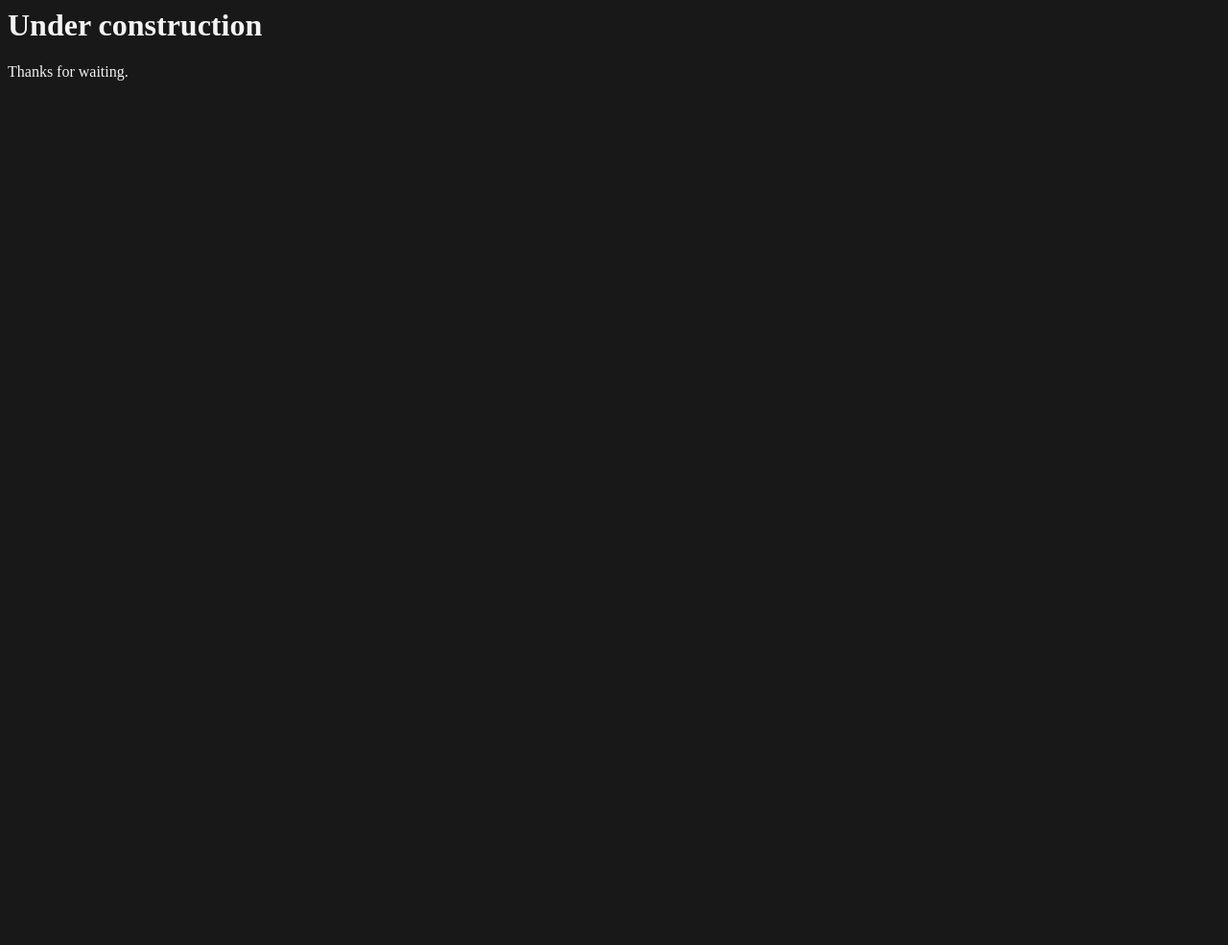
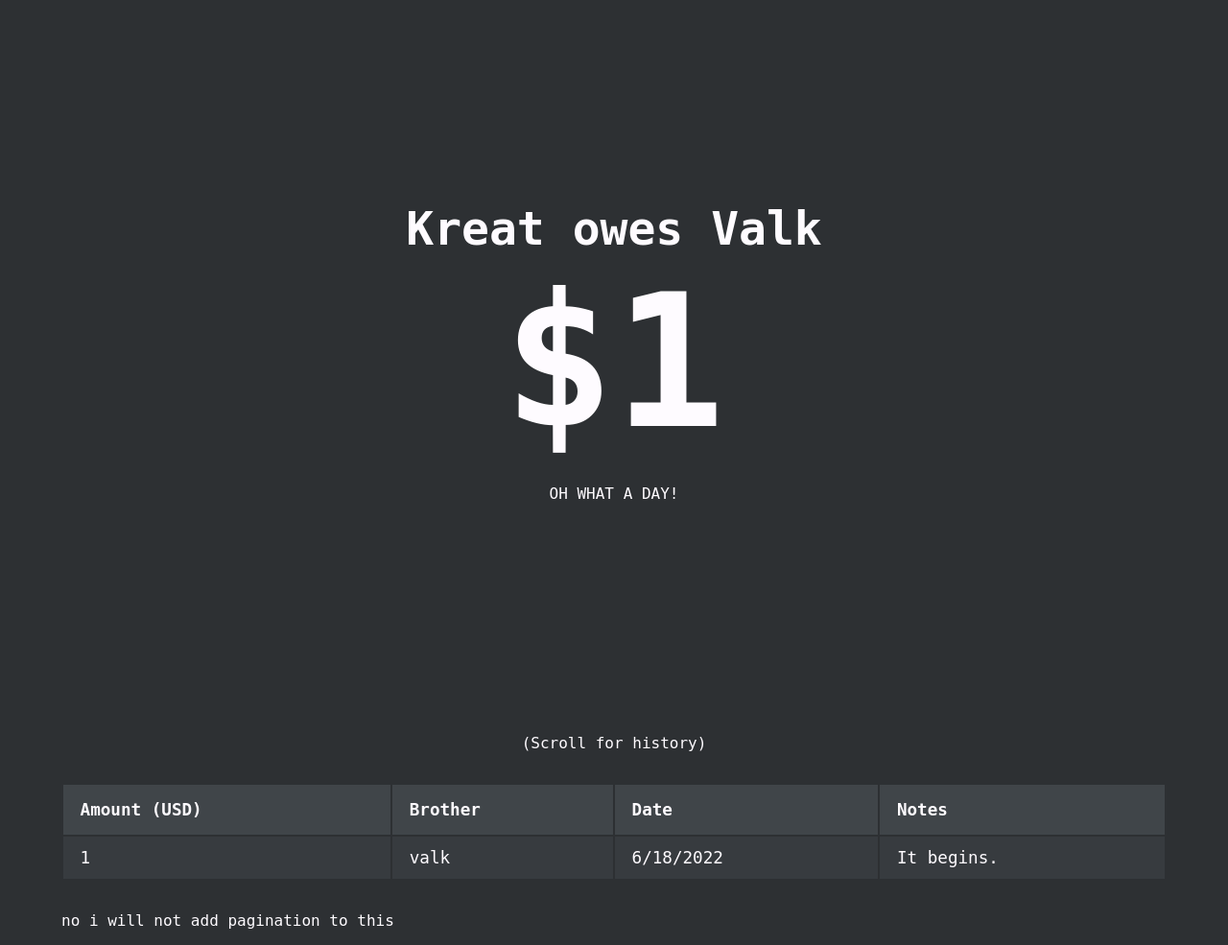
Before and after one commit to kreatklaus/brotherlydebt, a plain HTML site: page index.html in a window 1280 px wide. Shown: the whole page at 96% size. Before the commit the page ends 800 px from the top, so only its background shows below. Drawn offline with Linux system fonts and the light colour scheme.

Commit message:
it begins

```diff
--- a/data.json
+++ b/data.json
@@ -1,22 +1,8 @@
 [
     {
-        "brother": "j",
-        "amount": 20,
-        "notes": "Probably owes me 20 anyway lmao"
-    },
-    {
-        "brother": "j",
-        "amount": 20,
-        "notes": "Probably owes me 20 anyway lmao"
-    },
-    {
-        "brother": "j",
-        "amount": 20,
-        "notes": "Probably owes me 20 anyway lmao"
-    },
-    {
-        "brother": "j",
-        "amount": 20,
-        "notes": "Probably owes me 20 anyway lmao"
+        "amount": 1,
+        "brother": "valk",
+        "date": 1655562582581,
+        "notes": "It begins."
     }
 ]
--- a/index.html
+++ b/index.html
@@ -1,14 +1,34 @@
+<!DOCTYPE html>
 <html lang="en">
+
 <head>
     <meta charset="UTF-8">
     <meta http-equiv="X-UA-Compatible" content="IE=edge">
     <meta name="viewport" content="width=device-width, initial-scale=1.0">
     <link rel="stylesheet" href="style.css">
-    <title>Document</title>
+    <title>Brotherly Debt Counter</title>
 </head>
+
 <body>
-   <h1>Under construction</h1>
-   <p>Thanks for waiting.</p>
-   <script src="script.js"></script>
+    <div class="hero">
+        <div></div>
+        <div class="hero-content">
+            <h2 id="heading"></h2>
+            <h1 id="amount"></h1>
+            <p id="subheading"></p>
+        </div>
+        <p class="align-end">(Scroll for history)</p>
+    </div>
+    <table id="data">
+        <tr>
+            <th>Amount (USD)</th>
+            <th>Brother</th>
+            <th>Date</th>
+            <th>Notes</th>
+        </tr>
+    </table>
+    <p>no i will not add pagination to this</p>
+    <script src="script.js"></script>
 </body>
+
 </html>
--- a/script.js
+++ b/script.js
@@ -1 +1,79 @@
-console.log("Howdy")
+function insertData(json) {
+  const table = document.getElementById('data')
+  json.forEach((entry) => {
+    const row = table.insertRow(-1)
+    const values = Object.values(entry)
+
+    // Amount
+    const amnt = row.insertCell(-1)
+    const amntText = document.createTextNode(entry.amount)
+    amnt.appendChild(amntText)
+
+    // Brother
+    const brother = row.insertCell(-1)
+    const brotherText = document.createTextNode(entry.brother)
+    brother.appendChild(brotherText)
+
+    // Date
+    const date = row.insertCell(-1)
+    const dateText = document.createTextNode(new Date(entry.date).toLocaleString().split(',')[0])
+    date.appendChild(dateText)
+
+    // Notes
+    const notes = row.insertCell(-1)
+    const notesText = document.createTextNode(entry.notes)
+    notes.appendChild(notesText)
+
+  })
+  return json
+}
+
+function formatHeading(json) {
+  const heading = document.getElementById('heading')
+  const amount = document.getElementById('amount')
+  const subheading = document.getElementById('subheading')
+
+  const valkPayments = [],
+    kreatPayments = []
+
+  json.forEach((value) => {
+    switch (value.brother) {
+      case 'kreat':
+        kreatPayments.push(value.amount)
+        break
+
+      default:
+        valkPayments.push(value.amount)
+        break
+    }
+  })
+
+  const valkSum = sum(valkPayments)
+  const kreatSum = sum(kreatPayments)
+
+  getHigherOwed(valkSum, kreatSum, (headText, amountText, subHeadText) => {
+    heading.innerHTML = headText
+    amount.innerHTML = `$${amountText}`
+    subheading.innerHTML = subHeadText
+  })
+}
+
+function getHigherOwed(valk, kreat, cb) {
+  if (valk > kreat) cb('Kreat owes Valk', valk - kreat, 'OH WHAT A DAY!')
+  else if (kreat > valk) cb('Valk owes Kreat', kreat - valk, 'This is going in my cringe compilation!')
+  else cb('The brothers owe nothing!', 0, '... but not for long!')
+
+}
+
+function sum(array) {
+  return array.reduce((a, b) => a + b, 0)
+}
+
+function loadData() {
+  fetch('./data.json')
+    .then(res => res.json())
+    .then(insertData)
+    .then(formatHeading)
+}
+
+document.addEventListener("DOMContentLoaded", loadData)
--- a/style.css
+++ b/style.css
@@ -1,7 +1,78 @@
 body {
-    background-color: rgb(24, 24, 24);
+    background-color: #2d3033;
+    margin: 0;
+    padding-left: 4em;
+    padding-right: 4em
 }
 
-h1, p {
-    color:rgb(243, 243, 243);
+.hero {
+    height: 100vh;
+    width: 100%;
+    display: flex;
+    justify-content: space-between;
+    align-items: center;
+    flex-direction: column;
 }
+.hero-content {
+    text-align: center;
+}
+
+.align-end {
+    float: inline-end;
+}
+
+h1 {
+    font-size: 12em;
+}
+
+h2,
+h1 {
+    margin: 0;
+}
+
+h2 {
+    font-size: xxx-large;
+}
+
+h2,
+th,
+td,
+h1,
+p {
+    color: #fefbff;
+    font-family: mono;
+}
+
+
+th,
+td {
+    font-size: 1.1em;
+    text-align: left;
+    padding-left: 1em;
+    padding-right: 1em;
+}
+
+th {
+    padding-top: .9em;
+    padding-bottom: .9em;
+    background-color: #404549;
+}
+
+td {
+    padding-top: .7em;
+    padding-bottom: .7em;
+    white-space: nowrap;
+    background-color: #373b3f;
+}
+
+.content {
+    width: 100%;
+    display: flex;
+    justify-content: center;
+}
+
+table {
+    width: 100%;
+    padding-top: 1em;
+    padding-bottom: 1em;
+}
```
